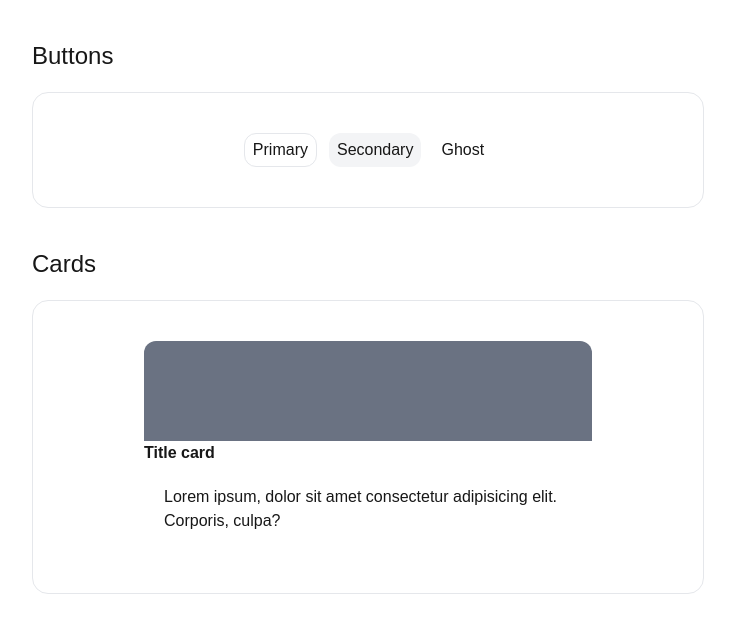
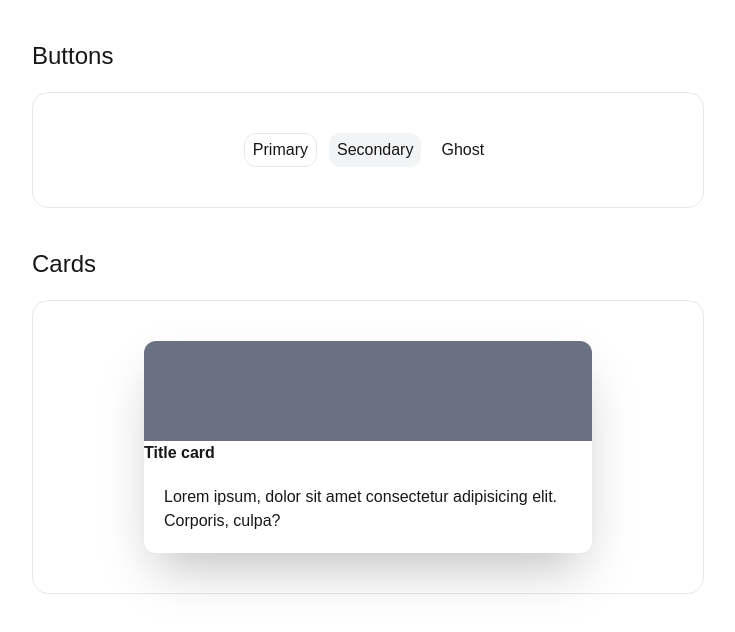
Before and after one commit to elfototo/FrontReady, a Next.js app: page /practice/playground in a window 1280 px wide. Shown: the top 632 px of the page, without its empty margins (272-1007 px from the left). Built offline with nearby package versions, Linux system fonts and the light colour scheme.

Commit message:
fix(card-component): added shadoe

```diff
--- a/src/app/components/comForTreining/Card.tsx
+++ b/src/app/components/comForTreining/Card.tsx
@@ -21,7 +21,7 @@ function CardContent({ children }: CardProps) {
 
 const Card = (({ children }: CardProps) => {
   return (
-    <article className="w-full max-w-xs lg:max-w-md overflow-hidden flex flex-col bg-white rounded-xl">
+    <article className="w-full max-w-xs lg:max-w-md overflow-hidden flex flex-col bg-white rounded-xl shadow-2xl">
       {children}
     </article>
   );
```
